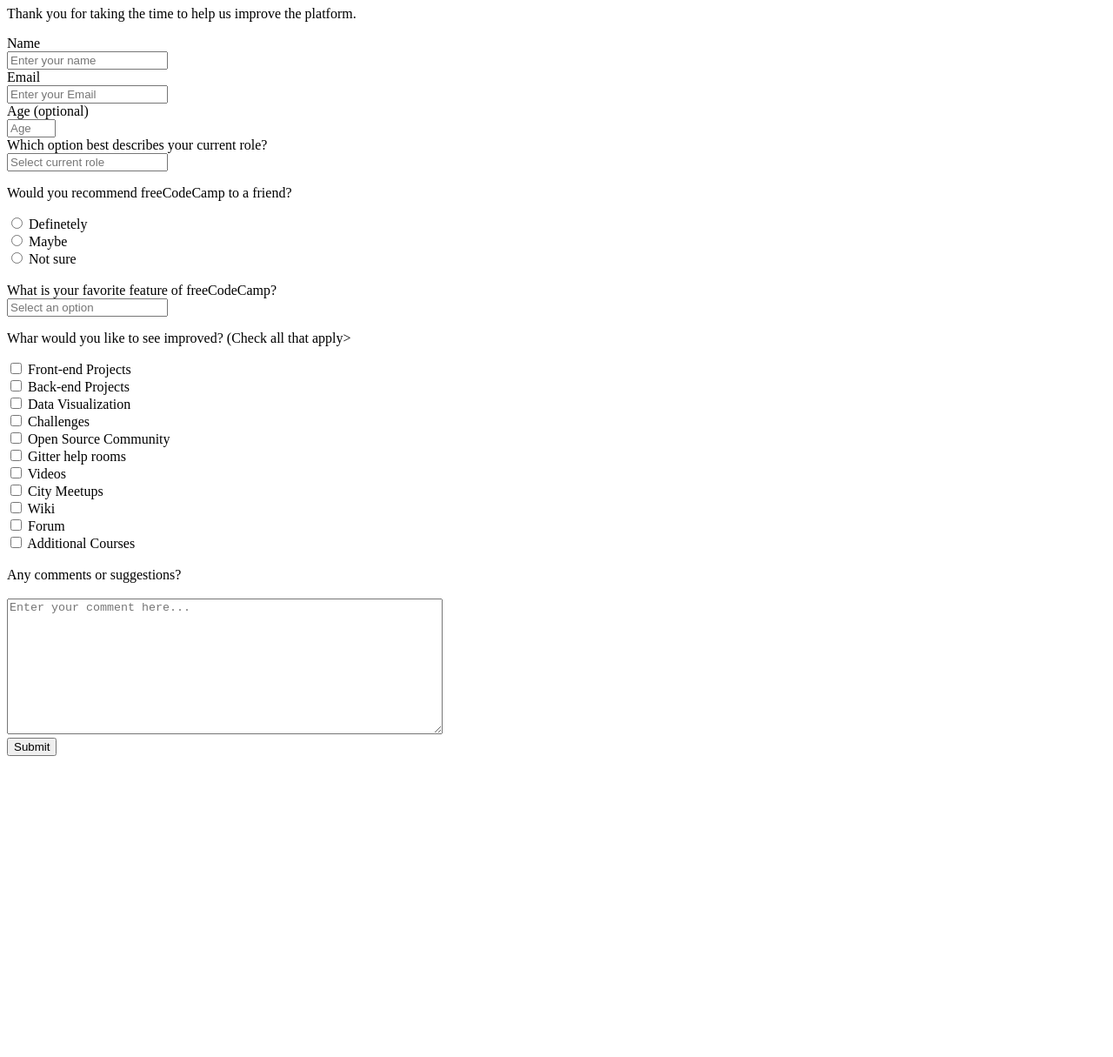
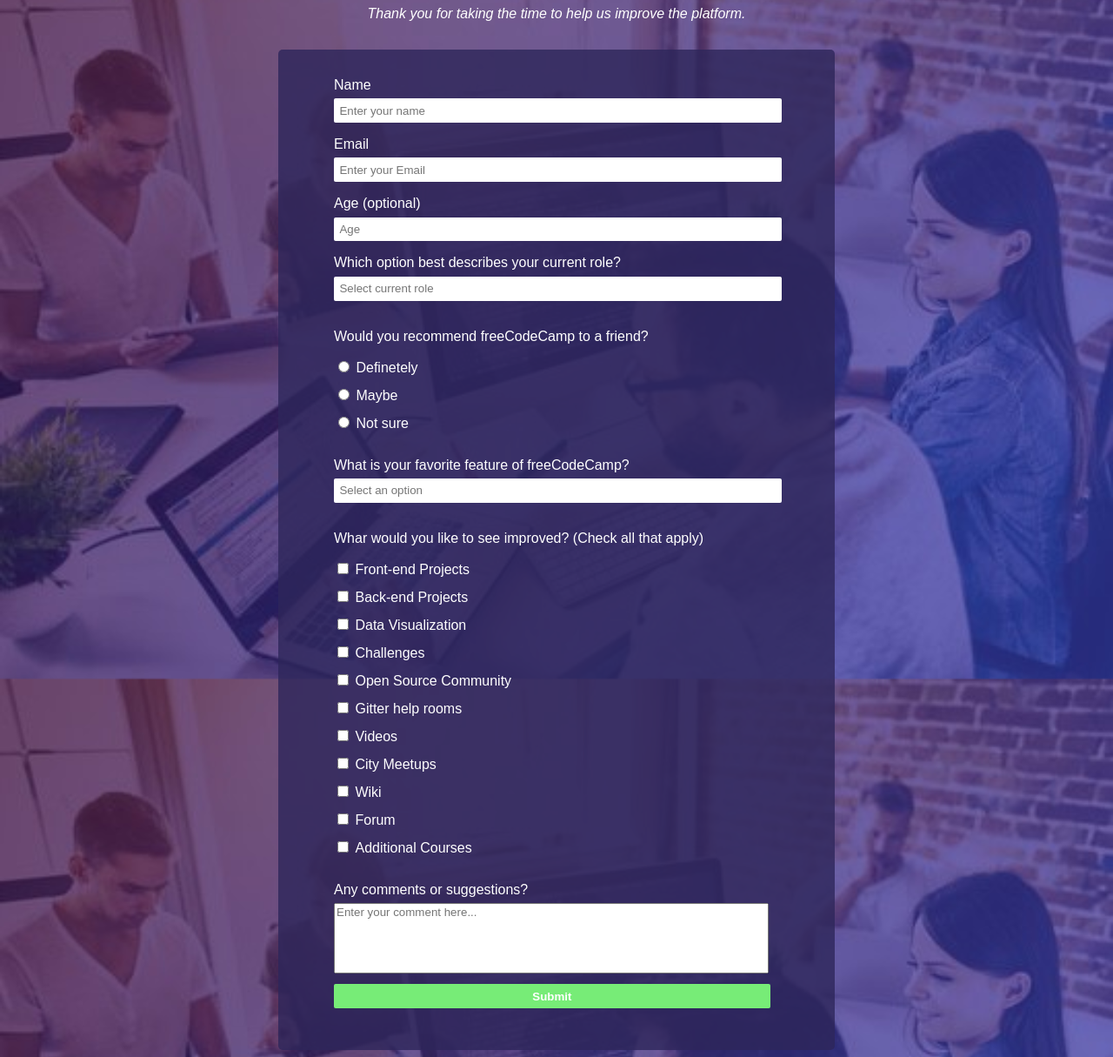
Before and after one commit to roxana2998/Survey-Form-Project, a plain HTML site: page index.html in a window 1280 px wide. Shown: the part 73-1288 px from the top of the page at 87% size. Before the commit the page ends 950 px from the top, so only its background shows below. Drawn offline with Linux system fonts and the light colour scheme.

Commit message:
Worked at the content of Survey Form

```diff
--- a/index.html
+++ b/index.html
@@ -5,23 +5,24 @@
 <link rel="stylesheet" href="survey_form.css">
 </head>
 
-<header>
-    <h1 id="title">freeCodeCamp Survey Form</h1>
-</header>
+<body>
+    <header>
+        <h1 id="title">freeCodeCamp Survey Form</h1>
+    </header>
 
-<body>
+    <p id="description">Thank you for taking the time to help us improve the platform.</p>
+
     <div class="container">
-        <p id="description">Thank you for taking the time to help us improve the platform.</p>
          <form id="survey-form" action="">
             <label for="name" id="name-label">Name</label><br>
-            <input type="text" id="name" name="name" placeholder="Enter your name"><br>
-            <label for="email" id="email-labe">Email</label><br>
-            <input type="text" id="email" name="email" placeholder="Enter your Email" required><br>
+            <input class="contact" type="text" id="name" name="name" placeholder="Enter your name"><br>
+            <label for="email" id="email-label">Email</label><br>
+            <input class="contact" type="text" id="email" name="email" placeholder="Enter your Email" required><br>
             <label for="number" id="number-label">Age (optional)</label><br>
-            <input type="number" id="number" name="number" min="10" max="99" placeholder="Age" required><br>
+            <input class="contact" type="number" id="number" name="number" min="10" max="99" placeholder="Age" required><br>
 
             <label for="dropdown1">Which option best describes your current role?</label><br>
-            <input list="dropdown1" placeholder="Select current role">
+            <input class="contact" list="dropdown1" placeholder="Select current role">
                 <datalist id="dropdown1">
                     <option value="Student"></option>
                     <option value="Full Time Job"></option>
@@ -41,7 +42,7 @@
              <br>
 
             <label for="dropdown2">What is your favorite feature of freeCodeCamp?</label><br>
-            <input list="dropdown2" placeholder="Select an option">
+            <input class="contact" list="dropdown2" placeholder="Select an option">
                 <datalist id="dropdown2">
                     <option value="Challenges"></option>
                     <option value="Projects"></option>
@@ -49,7 +50,7 @@
                     <option value="Open Source"></option>
                 </datalist>
 
-            <p>Whar would you like to see improved? (Check all that apply></p>
+            <p>Whar would you like to see improved? (Check all that apply)</p>
             <input type="checkbox" id="apply1" name="apply1" value="Front-end">
             <label for="apply1">Front-end Projects</label><br>
             <input type="checkbox" id="apply2" name="apply2" value="Back-end">
@@ -76,10 +77,9 @@
             <br>
 
             <label for="comments">Any comments or suggestions?</label><br>
+            <textarea class="contact" name="comments" id="comments" cols="60" rows="5" placeholder="Enter your comment here..."></textarea>
             <br>
-            <textarea name="comments" id="comments" cols="60" rows="10" placeholder="Enter your comment here..."></textarea>
-            <br>
-            <input type="submit">
+            <input class="contact contact-button" type="submit" Value="Submit">
 
         </form>
     </div>
--- a/survey_form.css
+++ b/survey_form.css
@@ -0,0 +1,79 @@
+@font-face {
+    font-family: Cabin;
+    src: url("https://fonts.googleapis.com/css2?family=Cabin&display=swap");
+}
+
+@font-face {
+    font-family: Cabin;
+    src: url("https://fonts.googleapis.com/css2?family=Cabin&display=swap");
+}
+
+body {
+    background-image: url("coding.jpg");
+    background-repeat: no-repeat;
+    background-size: cover;
+    background-attachment: fixed;
+    color: white;
+}
+
+.container {
+    background-color: rgba(46, 38, 90, 0.8);
+    margin: auto;
+    width: clamp(30rem, 50vw, 60rem);
+    font-family: 'Cabin', sans-serif;
+    border-radius: 5px;
+    margin-top: 2rem;
+
+
+}
+
+form {
+    margin: auto;
+    width: 80%;
+    padding: 2rem 0;
+}
+
+#title {
+    font-family: 'Cabin', sans-serif;
+    font-weight: 300;
+    text-align: center;
+}
+
+#description {
+    font-family: 'Cabin', sans-serif;
+    text-align: center;
+    font-style: italic;
+}
+
+input {
+    margin-bottom: 1rem;
+    border-radius: 2px;
+    border: none;
+    padding: 0.4rem;
+
+}
+
+label {
+    display: inline-block;
+    margin-bottom: 0.4rem;
+}
+
+
+.contact {
+    width: 98%;
+}
+
+textarea.contact {
+    width: 96.5%;
+    margin-bottom: 0.5rem;
+    resize: none;
+    font-family: 'Cabin', sans-serif;
+}
+
+.contact-button {
+    background-color: rgb(119, 236, 119);
+    color: white;
+    font-weight: 550;
+
+
+}
```
Also changed, not shown: Norman_Borlaug.jpg (deleted), code.jpg (added), coding team.jpg (added), coding.jpg (added).
